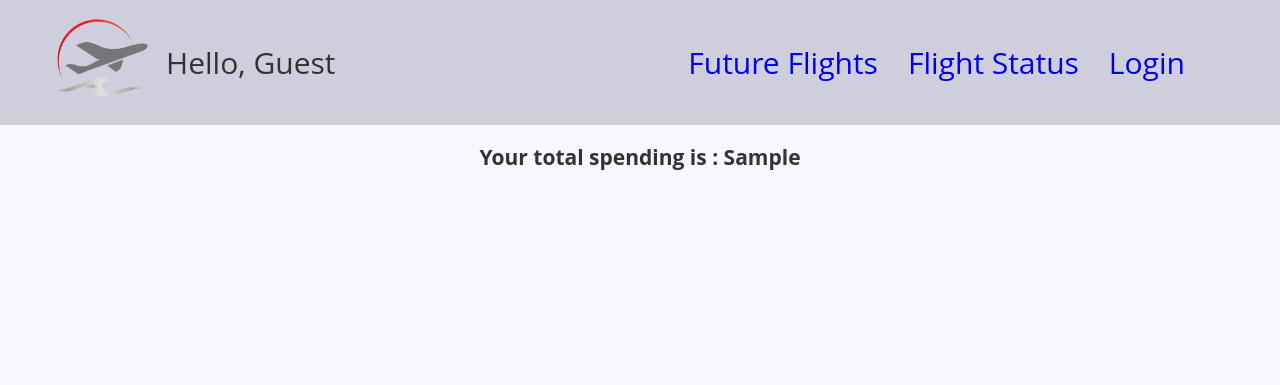
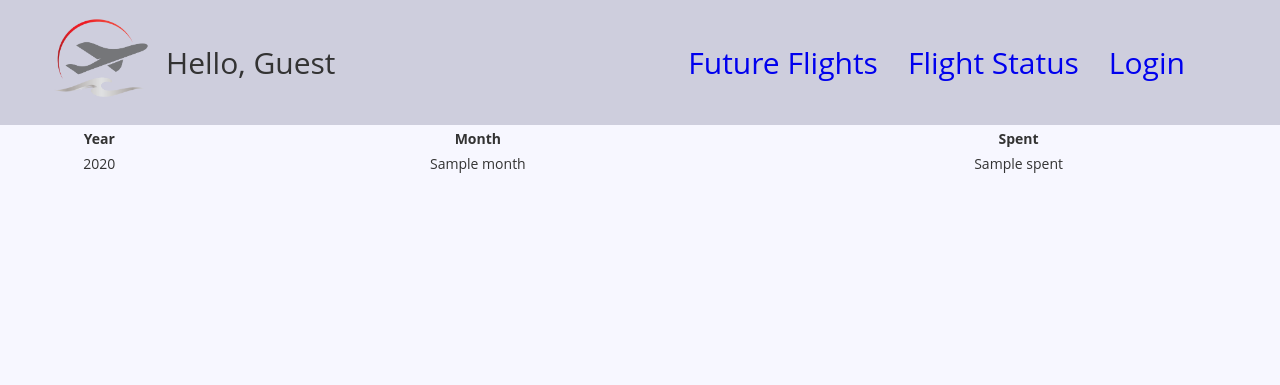
Before and after one commit to BerryLiu2002/FlightReservationProject, a Flask app: template templates/spending.html in a window 1280 px wide. Shown: the top 385 px of the page. Run offline with Flask 2, Linux system fonts and the light colour scheme; the template is opened without the code that fills it: most values are stand-ins (such as "Sample title", 1, 10 or a date in 2020).

Commit message:
updated spending

```diff
--- a/templates/spending.html
+++ b/templates/spending.html
@@ -1,5 +1,17 @@
-{% extends 'base.html' %}
+{% extends 'base.html' %} {% block body %}
 
-{% block body %}
-  <h2 style="text-align: center;">Your total spending is : {{data[0]['sum(sold_price)']}}</h2>
-{% endblock %}
+<table style="width: 100%; text-align: center">
+  <tr>
+    <th>Year</th>
+    <th>Month</th>
+    <th>Spent</th>
+  </tr>
+  {% for expense in data %}
+  <tr>
+    <td>{{expense.get('Year')}}</td>
+    <td>{{expense.get('Month')}}</td>
+    <td>{{expense.get('Spent')}}</td>
+  </tr>
+</table>
+
+{% endfor %} {% endblock %}
```
